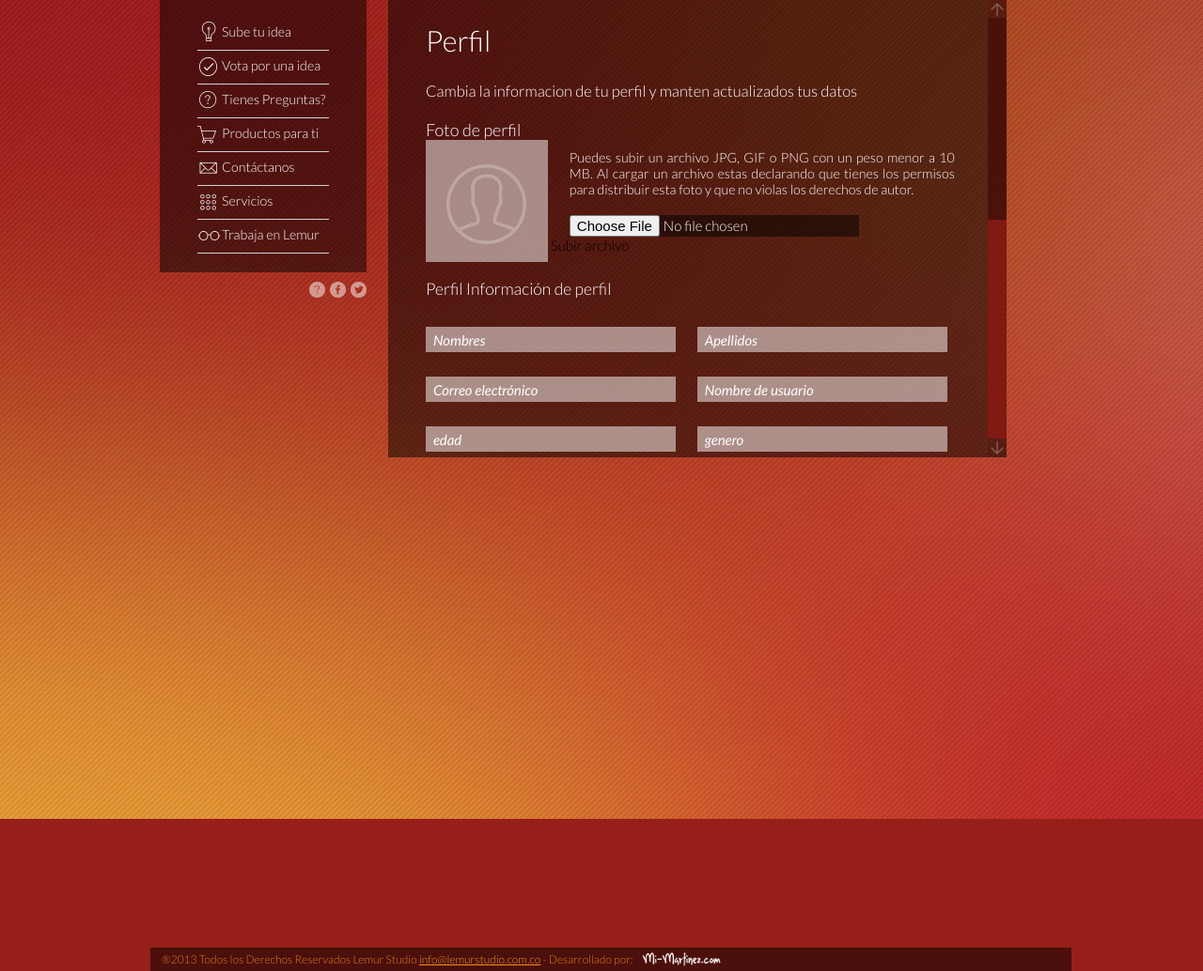
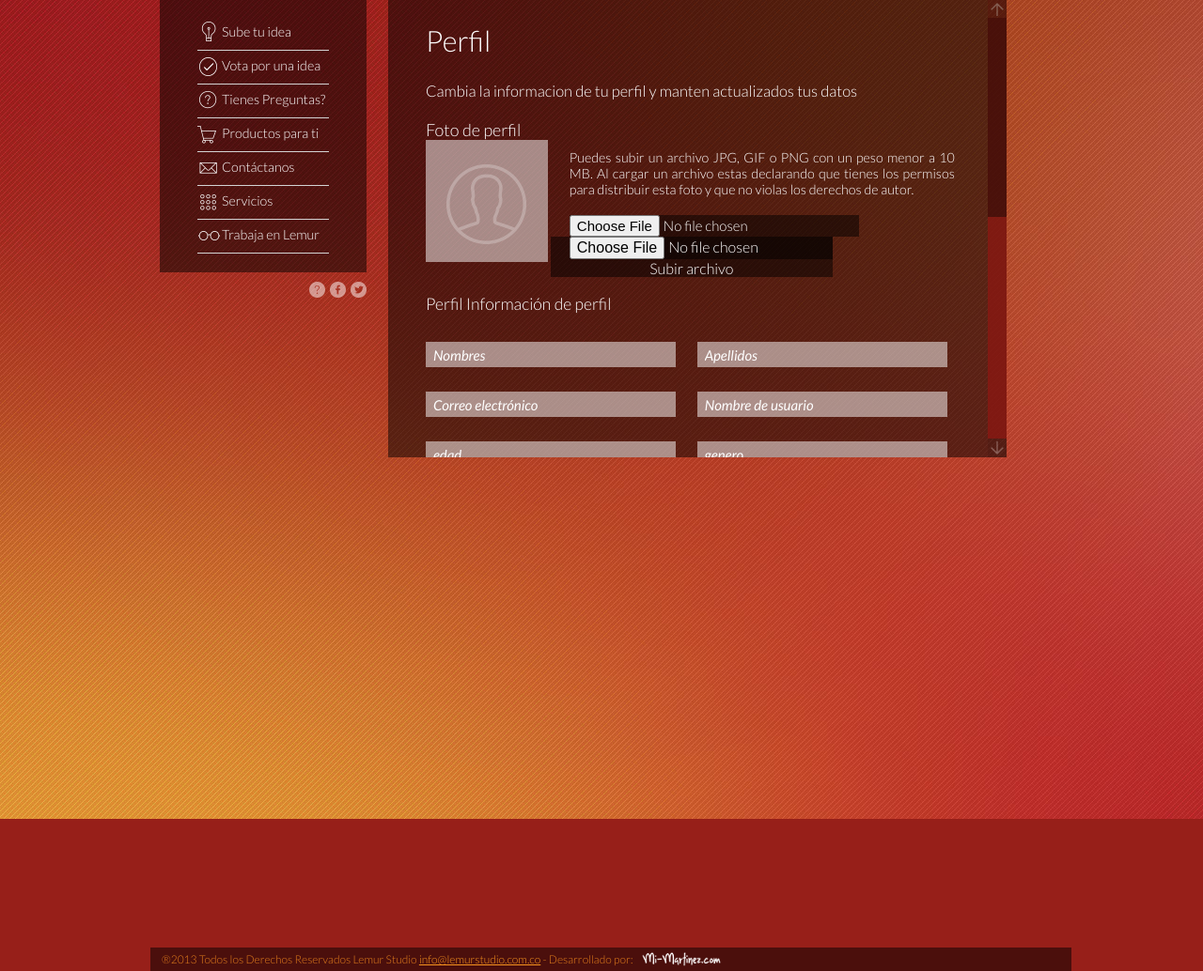
Before and after one commit to juan2ramos/lemurFront, a PHP site: page /perfil in a window 1280 px wide. Shown: the part 160-1194 px from the top of the page at 94% size. Run offline with PHP 8.4, Linux system fonts and the light colour scheme; some libraries are stand-ins or nearby versions.

Commit message:
Prueba 2 Bottom

```diff
--- a/css/style.css
+++ b/css/style.css
@@ -700,6 +700,18 @@ Perfil
 	margin: 0 20px;
 	width: 308px;
 }
+.custom-input-file {
+    overflow: hidden;
+    position: relative;
+    cursor: pointer;
+    background: none repeat scroll 0 0 rgba(0, 0, 0, 0.5);
+    color: #fff;
+    text-align: center;
+    font-family: 'Lato',sans-serif;
+    font-size: 12pt;
+    width: 300px;
+    min-height: 40px;
+}
 .perfil input[type="text"]{
 	background-color: rgba(255, 255, 255, 0.5);
 	border:none;
@@ -1121,21 +1133,3 @@ State
 .modify{
 	margin-top: 20px;
 }
-.custom-input-file {
-    overflow: hidden;
-    position: relative;
-    cursor: pointer;
-}
-.custom-input-file .input-file {
-    margin: 0;
-    padding: 0;
-    outline: 0;
-    font-size: 10000px;
-    border: 10000px solid transparent;
-    opacity: 0;
-    filter: alpha(opacity=0);
-    position: absolute;
-    right: -1000px;
-    top: -1000px;
-    cursor: pointer;
-}
```
